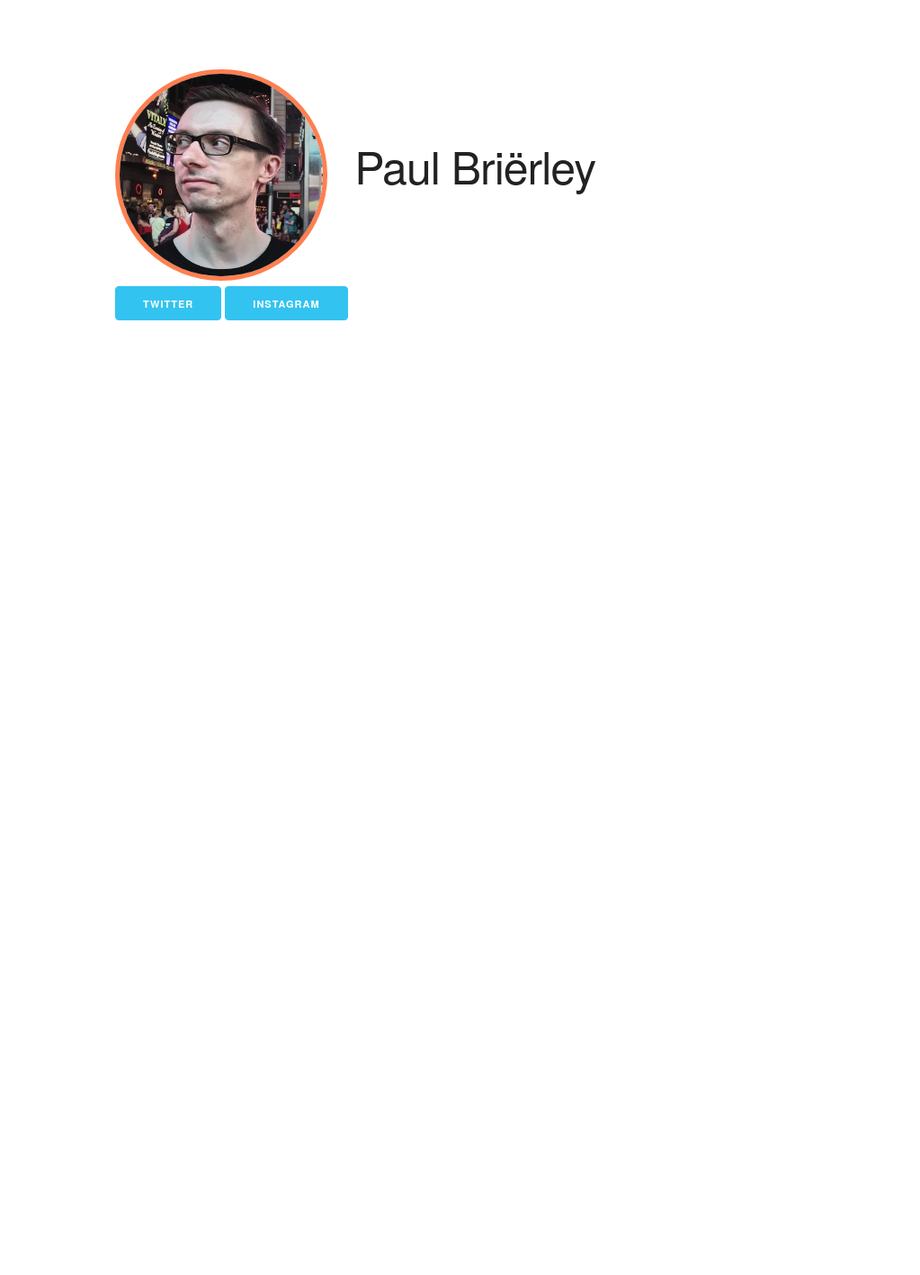
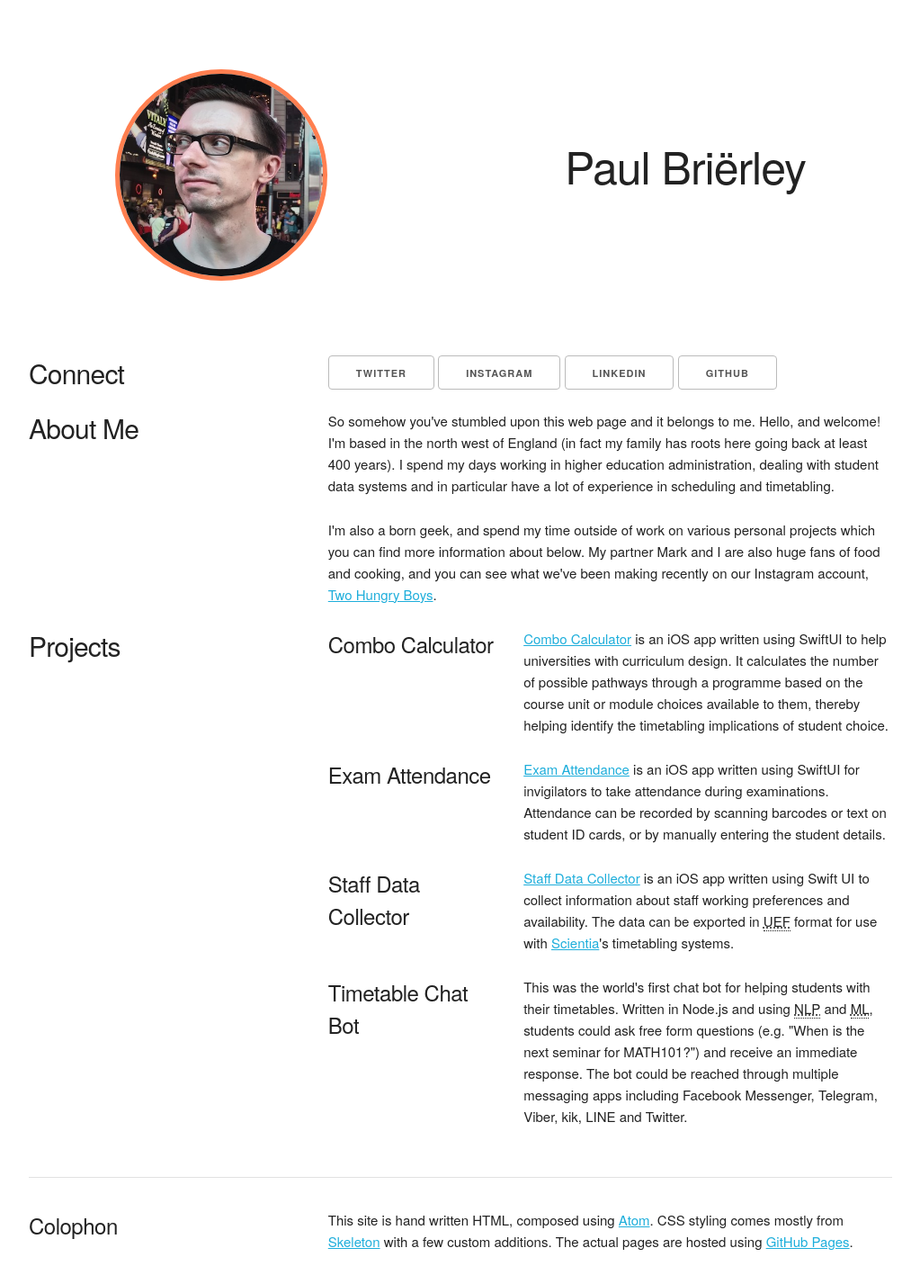
Before and after one commit to paulopadopalos/paulopadopalos.github.io, a plain HTML site: page index.html in a window 1280 px wide. Shown: the whole page at 90% size, without its empty margins (128-1151 px from the left). Before the commit the page ends 800 px from the top, so only its background shows below. Drawn offline with Linux system fonts and the light colour scheme.

Commit message:
Extended version
Added standalone pages to act as support landing pages from the App Store.
Added some bio and background to the main page, plus a colophon.

```diff
--- a/css/mystyles.css
+++ b/css/mystyles.css
@@ -4,3 +4,8 @@
   border-width: thick;
   border-radius: 50%;
 }
+
+.banner-spaced {
+  margin-top: 10%;
+  margin-bottom: 10%;
+}
--- a/index.html
+++ b/index.html
@@ -15,37 +15,105 @@
   <meta name="viewport" content="width=device-width, initial-scale=1.0" />
 
   <!-- CSS -->
-  <link rel="stylesheet" href="css/normalize.css">
-  <link rel="stylesheet" href="css/skeleton.css">
-  <link rel="stylesheet" href="css/mystyles.css">
+  <link rel="stylesheet" href="css/normalize.css"> <!-- Resets any existing styling -->
+  <link rel="stylesheet" href="css/skeleton.css">  <!-- Applies Skeleton styles -->
+  <link rel="stylesheet" href="css/mystyles.css">  <!-- Personal styles -->
 
   <!-- Favicon -->
-  <link rel="icon" type="image/png" href="favicon.png">
+  <link rel="icon" type="image/png" href="./favicon.png">
 
 </head>
 
 
 
 <header class="container">
-  <div class="row" style="margin-top: 10%">
-    <div class="four columns">
-      <img class="profile-pic u-max-full-width" src="./me.jpeg" alt="Profile picture of Paul Briërley" />
+  <div class="row banner-spaced">
+    <div class="one-third column">
+      <img class="profile-pic u-full-width" src="./me.jpeg" alt="Profile picture of Paul Briërley" />
     </div>
-    <div class="eight columns" style="margin-top: 10%">
-      <h1>Paul Briërley</h1>
+    <div class="two-thirds column" style="margin-top: 10%">
+      <h1 class="u-pull-right">Paul Briërley</h1>
     </div>
   </div>
-  <div class="row">
-    <a class="button button-primary" href="https://twitter.com/paulopadopalos">Twitter</a>
-    <a class="button button-primary" href="https://instagram.com/paulopadopalos">Instagram</a>
-
-  </div>
-
 </header>
 
 
 
 <body class="container">
+
+  <div class="row">
+    <div class="one-third column">
+      <h4>Connect</h4>
+    </div>
+    <div class="two-thirds column">
+      <a href="http://twitter.com/paulopadopalos" class="button">Twitter</a>
+      <a href="http://instagram.com/paulopadopalos" class="button">Instagram</a>
+      <a href="https://www.linkedin.com/in/pbrierley/" class="button">LinkedIn</a>
+      <a href="https://github.com/paulopadopalos" class="button">GitHub</a>
+    </div>
+  </div>
+
+  <div class="row">
+    <div class="one-third column">
+      <h4>About Me</h4>
+    </div>
+    <div class="two-thirds column">
+      <p>So somehow you've stumbled upon this web page and it belongs to me. Hello, and welcome! I'm based in the north west of England (in fact my family has roots here going back at least 400 years). I spend my days working in higher education administration, dealing with student data systems and in particular have a lot of experience in scheduling and timetabling.</p>
+      <p>I'm also a born geek, and spend my time outside of work on various personal projects which you can find more information about below. My partner Mark and I are also huge fans of food and cooking, and you can see what we've been making recently on our Instagram account, <a href="https://www.instagram.com/twohungryboys/">Two Hungry Boys</a>.</p>
+    </div>
+  </div>
+
+  <div class="row">
+    <div class="four columns">
+      <h4>Projects</h4>
+    </div>
+    <div class="eight columns">
+      <div class="row">
+        <div class="one-third column">
+          <h5>Combo Calculator</h5>
+        </div>
+        <div class="two-thirds column">
+          <p><a href="./projects/combo-counter.html">Combo Calculator</a> is an iOS app written using SwiftUI to help universities with curriculum design. It calculates the number of possible pathways through a programme based on the course unit or module choices available to them, thereby helping identify the timetabling implications of student choice.</p>
+        </div>
+      </div>
+      <div class="row">
+        <div class="one-third column">
+          <h5>Exam Attendance</h5>
+        </div>
+        <div class="two-thirds column">
+          <p><a href="./projects/exam-attendance.html">Exam Attendance</a> is an iOS app written using SwiftUI for invigilators to take attendance during examinations. Attendance can be recorded by scanning barcodes or text on student ID cards, or by manually entering the student details.</p>
+        </div>
+      </div>
+      <div class="row">
+        <div class="one-third column">
+          <h5>Staff Data Collector</h5>
+        </div>
+        <div class="two-thirds column">
+          <p><a href="./projects/staff-data-collector.html">Staff Data Collector</a> is an iOS app written using Swift UI to collect information about staff working preferences and availability. The data can be exported in <abbr title="Universal Exchange Format">UEF</abbr> format for use with <a href="https://www.scientia.com/">Scientia</a>'s timetabling systems.</p>
+        </div>
+      </div>
+      <div class="row">
+        <div class="one-third column">
+          <h5>Timetable Chat Bot</h5>
+        </div>
+        <div class="two-thirds column">
+          <p>This was the world's first chat bot for helping students with their timetables. Written in Node.js and using <abbr title="Natural Language Processing">NLP</abbr> and <abbr title="Machine Learning">ML</abbr>, students could ask free form questions (e.g. "When is the next seminar for MATH101?") and receive an immediate response. The bot could be reached through multiple messaging apps including Facebook Messenger, Telegram, Viber, kik, LINE and Twitter.</p>
+        </div>
+      </div>
+
+    </div>
+  </div>
+
+  <hr/>
+
+  <div class="row">
+    <div class="one-third column">
+      <h5>Colophon</h5>
+    </div>
+    <div class="two-thirds column">
+      <p>This site is hand written HTML, composed using <a href="https://atom.io/">Atom</a>. CSS styling comes mostly from <a href="http://getskeleton.com/">Skeleton</a> with a few custom additions. The actual pages are hosted using <a href="https://pages.github.com/">GitHub Pages</a>.</p>
+    </div>
+  </div>
 
 </body>
 
```
Also changed, not shown: projects/combo-counter.html (added, +86 -0 lines), projects/exam-attendance.html (added, +83 -0 lines), projects/staff-data-collector.html (added, +81 -0 lines), images/appstore.svg (added), 2 other files.
